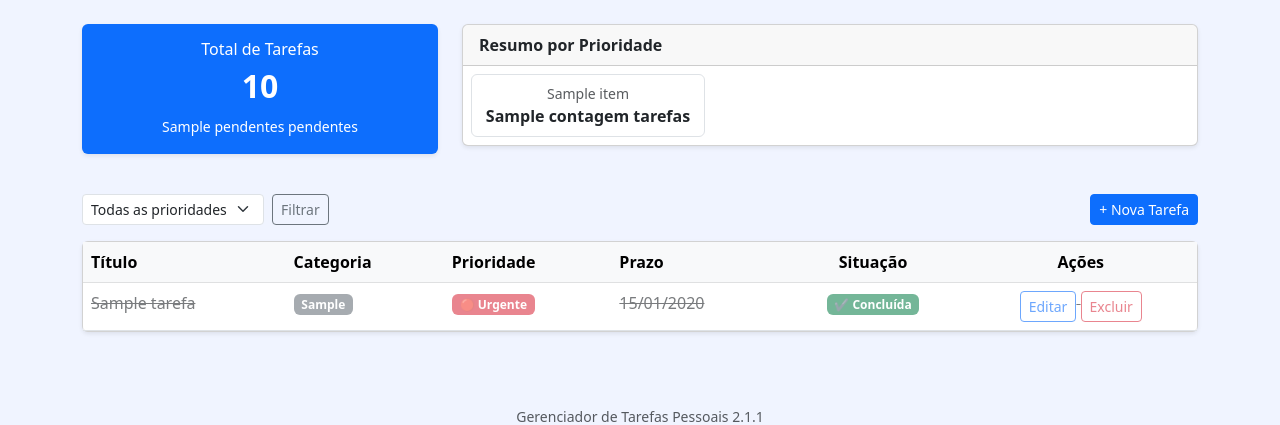
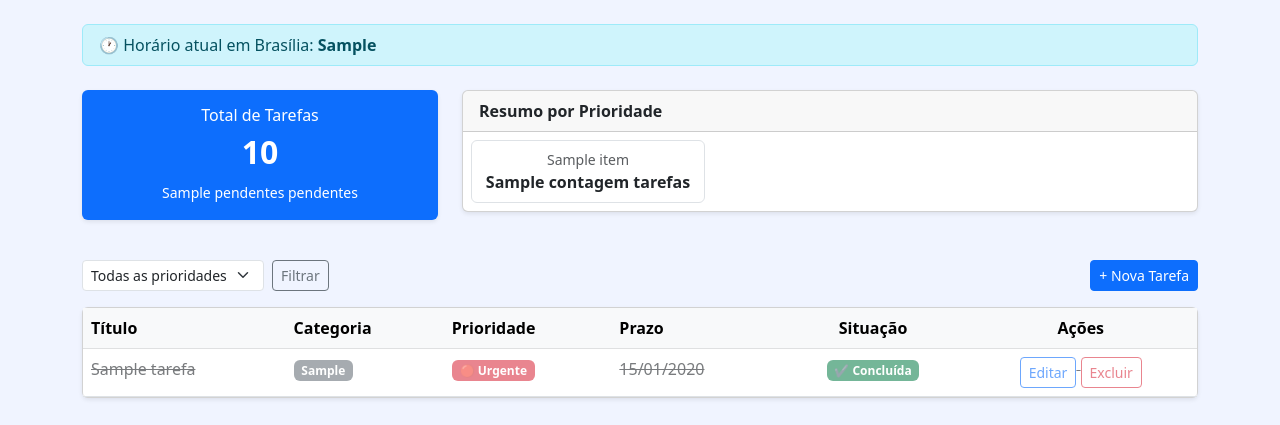
Before and after one commit to graziessantos/Bootcamp-Gerenciador-de-Tarefas, a Django app: template gastos/templates/gastos/index.html in a window 1280 px wide. Shown: the part 56-481 px from the top of the page. Run offline with Django 4.2, Linux system fonts and the light colour scheme; tables that the repository leaves empty hold one stand-in row (values such as "Sample post"); the template is opened without the code that fills it: values that come from a table or form of the project are taken from there, most other values are stand-ins (such as "Sample title", 1, 10 or a date in 2020); parts of the project's set-up code (start-up, migrations or seed data) failed here and were passed over.

Commit message:
Update index.html to display current time in Brasília

```diff
--- a/gastos/templates/gastos/index.html
+++ b/gastos/templates/gastos/index.html
@@ -4,6 +4,9 @@
 {% block title %}Minhas Tarefas — Gerenciador de Tarefas{% endblock %}
 
 {% block content %}
+<div class="alert alert-info py-2 mb-4">
+    🕐 Horário atual em Brasília: <strong>{{ horario_brasilia }}</strong>
+</div>
 <div class="row mb-4">
     <!-- Card Total -->
     <div class="col-md-4 mb-3">
```
